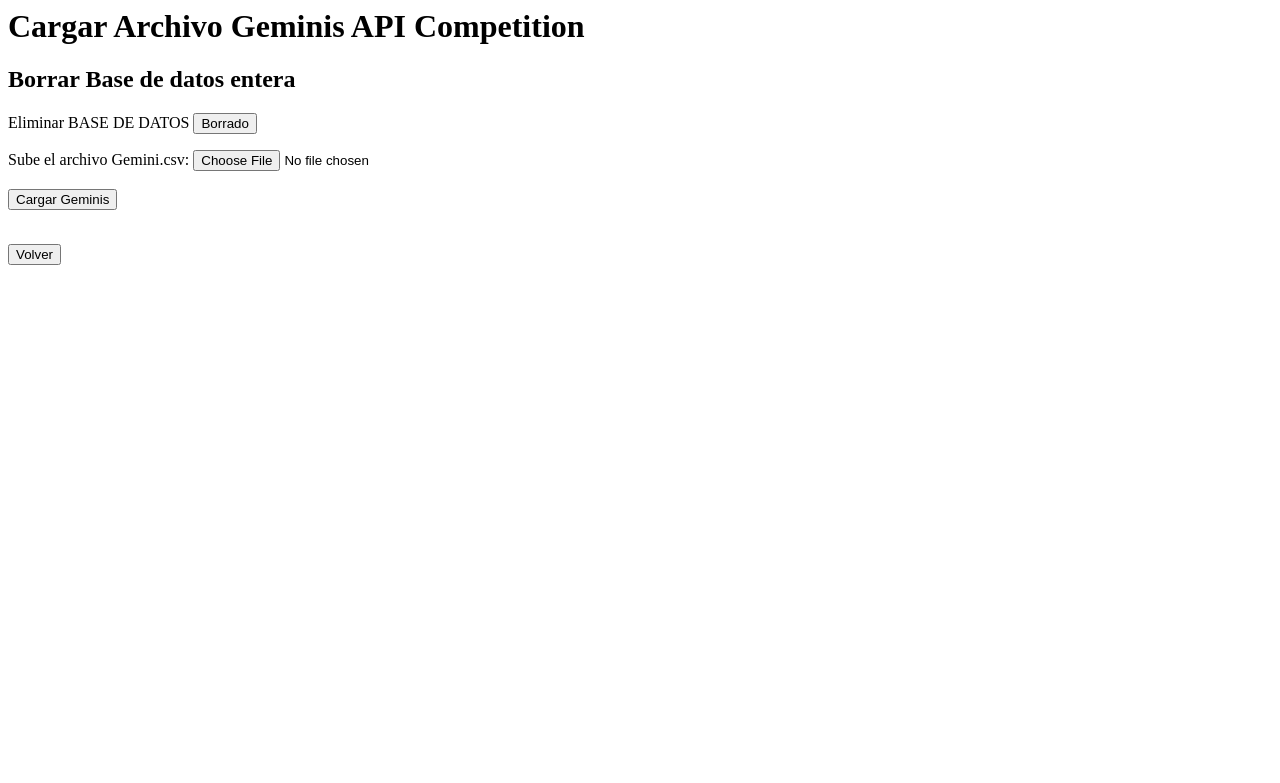
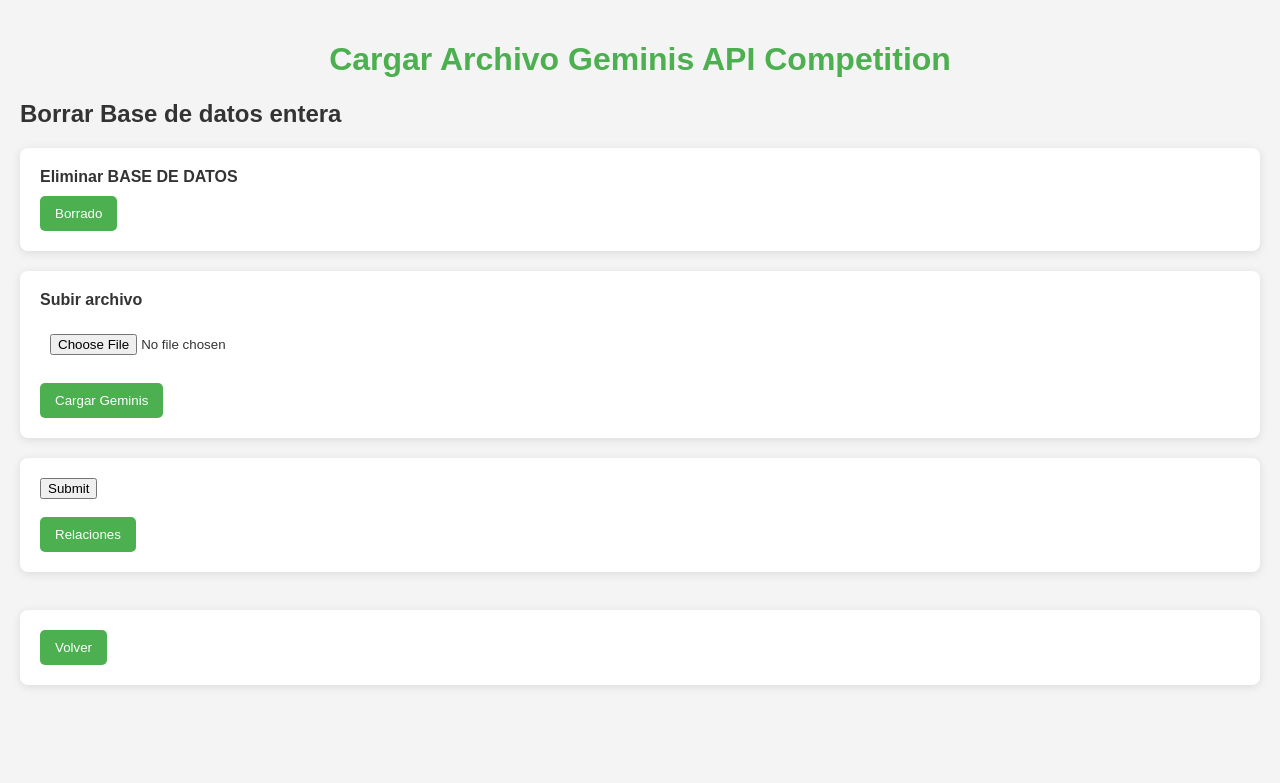
Before and after one commit to DiegoCarvajal06/Proyecto-2-, a Flask app: page /carga_datos in a window 1280 px wide. Shown: the top 783 px of the page. Run offline with Flask 3, Linux system fonts and the light colour scheme.

Commit message:
Add files via upload
Aqui ya se cargan los nodos, sin repetirse. Aqui no funciona lo del csv

```diff
--- a/Sol_Compu/app.py
+++ b/Sol_Compu/app.py
@@ -4,7 +4,7 @@ from py2neo import Graph, Node
 import os
 import csv
 
-ALLOWED_EXTENSIONS = {'txt','csv', 'xlsx'}
+#ALLOWED_EXTENSIONS = {'txt','csv', 'xlsx'}
 
 app = Flask(__name__)
 app.config['UPLOAD_FOLDER'] = 'uploads'
@@ -40,6 +40,13 @@ def borrar_base_datos():
         flash(f'Error al agregar evento: {e}', 'danger')
 
     return redirect(url_for('carga_datos'))
+@app.route('/cargar_relaciones', methods=['POST'])
+def cargar_relaciones():
+    try:
+        #relacionar los Creadores con
+        pass
+    except Exception as e:
+        flash(f'ERROR <Relaciones no creadas>')
 
 def crear_restricciones():
     try:
--- /dev/null
+++ b/Sol_Compu/css/styles.css
@@ -0,0 +1,48 @@
+body {
+    font-family: Arial, sans-serif;
+    background-color: #f4f4f4; /* Color de fondo */
+    color: #333; /* Color del texto */
+    margin: 0;
+    padding: 20px;
+}
+
+h1 {
+    color: #4CAF50; /* Color del encabezado principal */
+    text-align: center;
+}
+
+h2 {
+    color: #333; /* Color del encabezado secundario */
+}
+
+form {
+    background: #fff; /* Fondo blanco para formularios */
+    padding: 20px;
+    border-radius: 8px; /* Bordes redondeados */
+    box-shadow: 0 2px 10px rgba(0, 0, 0, 0.1); /* Sombra */
+    margin-bottom: 20px; /* Espacio entre formularios */
+}
+
+label {
+    display: block;
+    margin-bottom: 10px; /* Espacio debajo de las etiquetas */
+    font-weight: bold; /* Negrita en las etiquetas */
+}
+
+input[type="file"] {
+    padding: 10px; /* Espaciado interno */
+    margin-top: 5px; /* Espacio encima del input */
+}
+
+button {
+    background-color: #4CAF50; /* Color de fondo del botón */
+    color: white; /* Color del texto del botón */
+    border: none; /* Sin borde */
+    padding: 10px 15px; /* Espaciado interno */
+    border-radius: 5px; /* Bordes redondeados */
+    cursor: pointer; /* Cambia el cursor al pasar sobre el botón */
+}
+
+button:hover {
+    background-color: #45a049; /* Color del botón al pasar el mouse */
+}
--- a/Sol_Compu/templates/carga_datos.html
+++ b/Sol_Compu/templates/carga_datos.html
@@ -1,3 +1,12 @@
+<!DOCTYPE html>
+<html lang="es">
+<head>
+    <meta charset="UTF-8">
+    <meta name="viewport" content="width=device-width, initial-scale=1.0">
+    <title>Cargar Archivo Geminis API Competition</title>
+    <link rel="stylesheet" href="/Proyecto_Neo4j/Sol_Compu/css/styles.css"> <!-- Vincula el archivo CSS -->
+</head>
+<body>
 
 <h1>Cargar Archivo Geminis API Competition</h1>
 
@@ -7,14 +16,22 @@
     <button type="submit">Borrado</button>
 </form>
 
-
 <form method="POST" enctype="multipart/form-data" action="{{ url_for('cargar_Gemini_API') }}">
-    <label for="Gemini">Sube el archivo Gemini.csv:</label>
+    <label for="Gemini">Subir archivo</label>
     <input type="file" id="Gemini" name="Gemini" accept=".csv, .xlsx"><br><br>
     <button type="submit">Cargar Geminis</button>
 </form>
+
+<form method="POST" action="{{ url_for('cargar_relaciones') }}">
+    <input type="submit" id="relaciones" name="relaciones" ><br><br>
+    <button type="submit">Relaciones</button>
+</form>
+
 
 <br>
 <form method="get">
     <button type="submit" formaction="{{ url_for('menu_principal') }}">Volver</button>
 </form>
+
+</body>
+</html>
```
Also changed, not shown: Sol_Compu/templates/menu_principal.html (+15 -0 lines).
